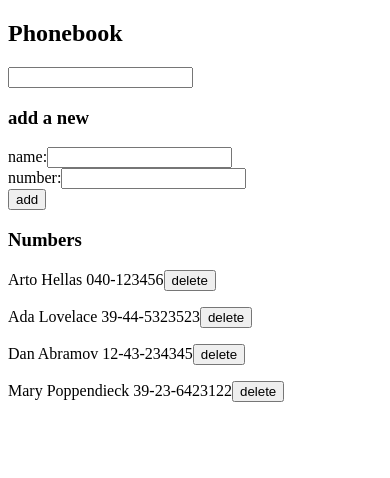
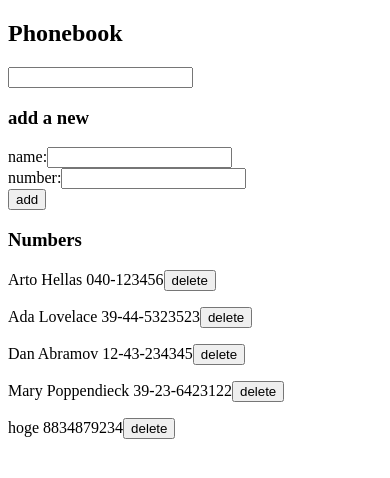
Before and after one commit to k-kamada/Learn-FullStackOpen2019, a React (Create React App) app in the folder part2/phonebook/: page / in a window 390 px wide. Shown: the top 478 px of the page. Built offline with nearby package versions, Linux system fonts and the light colour scheme; data requests are answered from the project's data file; the HTML template or start-up script is replaced by a standard one.

Commit message:
Done exercise 2.18: Phonebook step10

```diff
--- a/part2/phonebook/db.json
+++ b/part2/phonebook/db.json
@@ -19,6 +19,11 @@
       "name": "Mary Poppendieck",
       "number": "39-23-6423122",
       "id": 4
+    },
+    {
+      "name": "hoge",
+      "number": "8834879234",
+      "id": 5
     }
   ]
 }
--- a/part2/phonebook/src/Components/PersonForm.js
+++ b/part2/phonebook/src/Components/PersonForm.js
@@ -12,8 +12,16 @@
 
   const handleAddName = (event) => {
     event.preventDefault();
-    if (props.persons.find((person) => person.name === props.newName)) {
-      alert(`${props.newName} is already added to phonebook`);
+    const samePerson = props.persons.find(person => person.name === props.newName);
+    if (samePerson) {
+      const result = window.confirm(`${props.newName} is already added to phonebook, replace the old number with a new one?`);
+      if (result) {
+        PersonService.update({name: samePerson.name, number:props.newNumber, id:samePerson.id})
+          .then(returnedPerson => {
+            const newPersons = props.persons.map(person => person.name !== samePerson.name ? person : returnedPerson);
+            props.setPersons(newPersons);
+          });
+      }
       return;
     }
     PersonService.create({name: props.newName, number:props.newNumber})
--- a/part2/phonebook/src/services/persons.js
+++ b/part2/phonebook/src/services/persons.js
@@ -12,9 +12,14 @@
   return request.then(response => response.data);
 };
 
+const update = ( selectedPerson ) => {
+  const request = axios.put(`${baseUrl}/${selectedPerson.id}`, selectedPerson);
+  return request.then(response => response.data);
+}
+
 const deletePerson = ( id ) => {
   const request = axios.delete(`${baseUrl}/${id}`);
   return request.then(response => response.data);
 }
 
-export default {getAll, create, deletePerson}
+export default {getAll, create, update, deletePerson}
```
